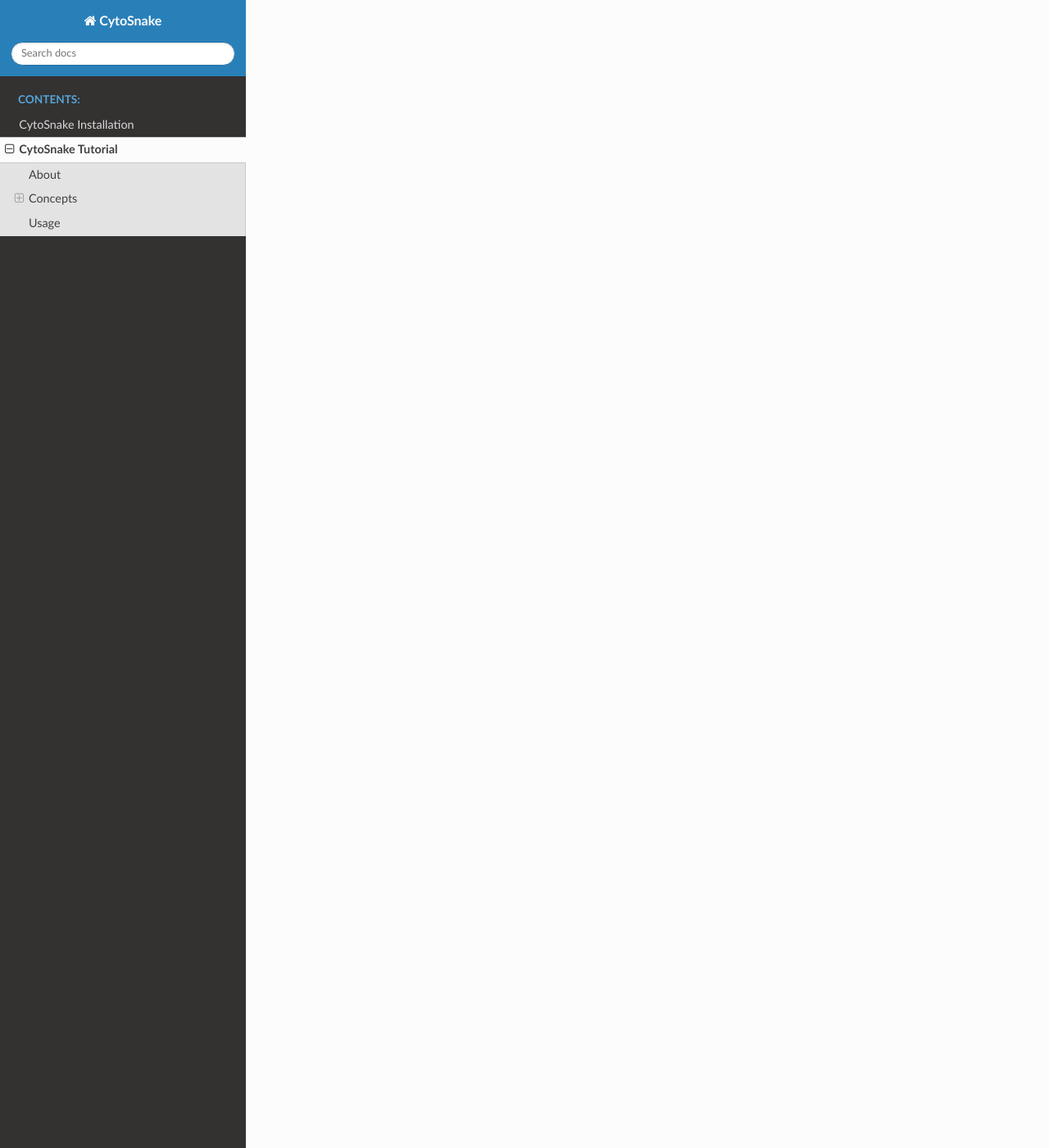
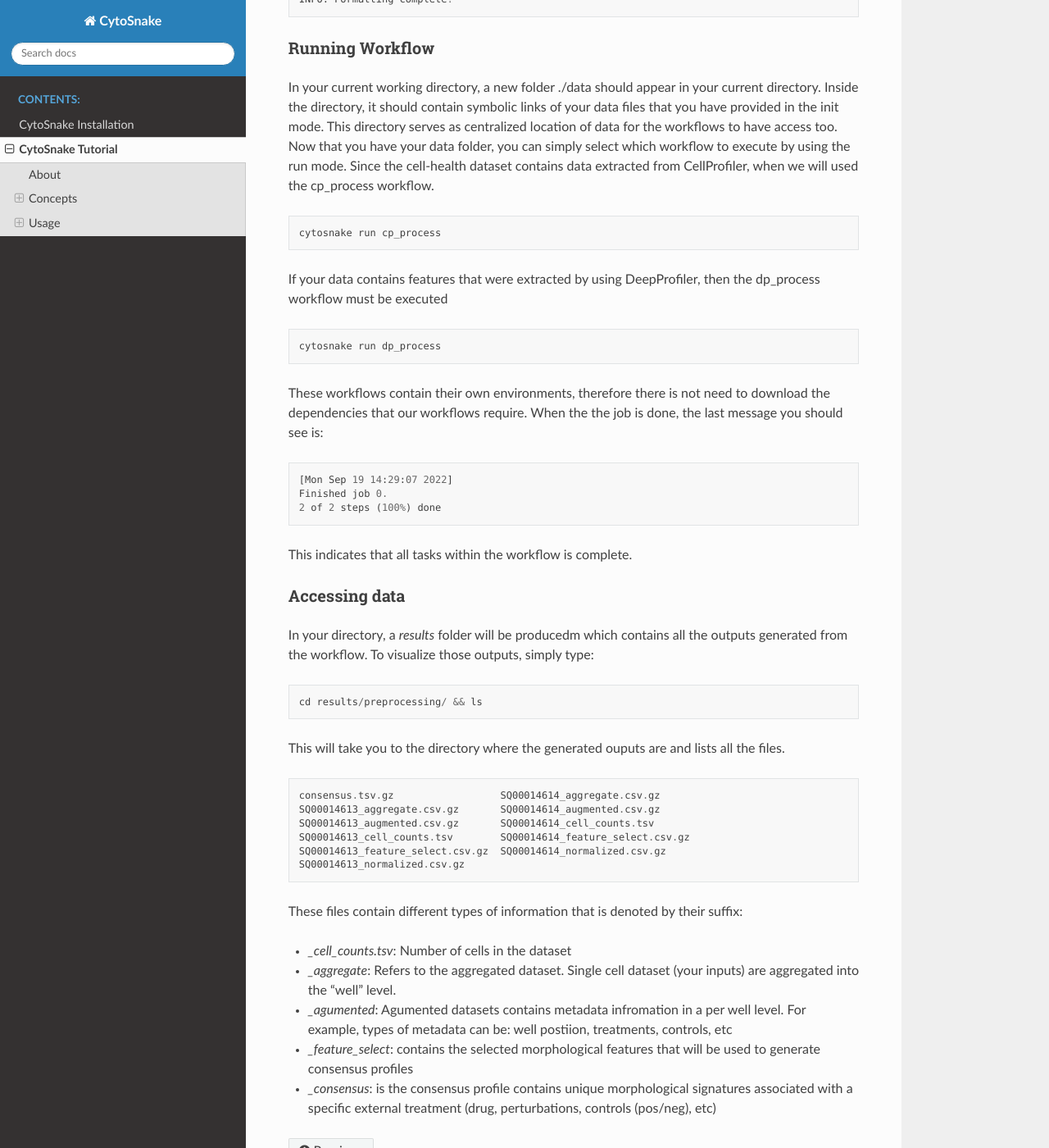
Before and after one commit to WayScience/CytoSnake, a Sphinx documentation site: the page built from docs/tutorial.rst, in a window 1280 px wide and 1400 px high, scrolled down 2537 px. Shown: the whole window at 82% size. Built offline with Sphinx 7.4.7 and the Read the Docs theme 2.0.0, drawn with Linux system fonts in a browser that asks for light colours; some of the changed text lies outside the part shown.

Commit message:
update sphinx docs

```diff
--- a/docs/tutorial.rst
+++ b/docs/tutorial.rst
@@ -17,7 +17,7 @@
  Concepts
 **********
 
-.. image:: Cytopipe-cli.png
+.. image:: images/Cytopipe-cli_0.drawio.png
 
 Modes
 =====
@@ -61,10 +61,138 @@
 Users can easily find and change parameter values by accessing those
 configurational files.
 
+*******
+ Usage
+*******
 
+Download data
+=============
 
-**********
- Usage
-**********
+.. _barcode: https://minhaskamal.github.io/DownGit/#/home?url=https://github.com/broadinstitute/cell-health/blob/master/1.generate-profiles/data/metadata/barcode_platemap.csv
 
-To follow along
+.. _metdata_folder: https://minhaskamal.github.io/DownGit/#/home?url=https://github.com/broadinstitute/cell-health/tree/master/1.generate-profiles/data/metadata/platemap](https://minhaskamal.github.io/DownGit/
+
+.. _plate_data_1: https://nih.figshare.com/ndownloader/files/18506036
+
+.. _plate_data_2: https://nih.figshare.com/ndownloader/files/18031619
+
+In this usage tutorial, we will be using data cell health datasets.
+
+You can download these datasets (quite large files):
+
+-  plate_data_1_: (10GB download)
+-  plate_data_2_: (11GB download)
+-  metdata_folder_: Contains all associated pertubations per well
+-  barcode_: Maps plate id with plate names
+
+You can also use your dataset but some of the tasks that are being done
+here are specific to the files downloaded.
+
+Setting up files
+================
+
+The first step it to prepare your files for analysis, this is simply
+executed by typing:
+
+.. code::
+
+   cytosnake init -d SQ00014613.sqlite SQ00014613.sqlite -d metadata -b barcode_platemap.csv
+
+In instances where you may have a lot of data, CytoSnake supports
+wildcard variables.
+
+.. code::
+
+   cytosnake init -d *.sqlite -d metadata -b barcode_platemap.csv
+
+If there is an instances were you are going to use morhpological
+datasets obtained from DeepProfiler, then you must explicitly state the
+datatype flag when using `init`:
+
+.. code::
+
+   cytosnake init -d *.sqlite -d metadata -b barcode_platemap.csv --datatype deep_profiler
+
+Once entering the command, your out put should look like this:
+
+.. code::
+
+   INFO: Formatting input files
+   INFO: Formatting complete!
+
+Running Workflow
+================
+
+In your current working directory, a new folder ./data should appear in
+your current directory. Inside the directory, it should contain symbolic
+links of your data files that you have provided in the init mode. This
+directory serves as centralized location of data for the workflows to
+have access too. Now that you have your data folder, you can simply
+select which workflow to execute by using the run mode. Since the
+cell-health dataset contains data extracted from CellProfiler, when we
+will used the cp_process workflow.
+
+.. code::
+
+   cytosnake run cp_process
+
+If your data contains features that were extracted by using
+DeepProfiler, then the dp_process workflow must be executed
+
+.. code::
+
+   cytosnake run dp_process
+
+These workflows contain their own environments, therefore there is not
+need to download the dependencies that our workflows require. When the
+the job is done, the last message you should see is:
+
+.. code::
+
+   [Mon Sep 19 14:29:07 2022]
+   Finished job 0.
+   2 of 2 steps (100%) done
+
+This indicates that all tasks within the workflow is complete.
+
+Accessing data
+==============
+
+In your directory, a `results` folder will be producedm which contains
+all the outputs generated from the workflow. To visualize those outputs,
+simply type:
+
+.. code::
+
+   cd results/preprocessing/ && ls
+
+This will take you to the directory where the generated ouputs are and
+lists all the files.
+
+.. code::
+
+   consensus.tsv.gz                  SQ00014614_aggregate.csv.gz
+   SQ00014613_aggregate.csv.gz       SQ00014614_augmented.csv.gz
+   SQ00014613_augmented.csv.gz       SQ00014614_cell_counts.tsv
+   SQ00014613_cell_counts.tsv        SQ00014614_feature_select.csv.gz
+   SQ00014613_feature_select.csv.gz  SQ00014614_normalized.csv.gz
+   SQ00014613_normalized.csv.gz
+
+These files contain different types of information that is denoted by
+their suffix:
+
+-  `_cell_counts.tsv`: Number of cells in the dataset
+
+-  `_aggregate`: Refers to the aggregated dataset. Single cell dataset
+   (your inputs) are aggregated into the “well” level.
+
+-  `_agumented`: Agumented datasets contains metadata infromation in a
+   per well level. For example, types of metadata can be: well
+   postiion, treatments, controls, etc
+
+-  `_feature_select`: contains the selected morphological features that
+   will be used to generate consensus profiles
+
+-  `_consensus`: is the consensus profile contains unique morphological
+   signatures associated with a specific external treatment (drug,
+   perturbations, controls (pos/neg), etc)
```
Also changed, not shown: docs/images/Cytopipe-cli_0.drawio.png (added), 1 other file.
